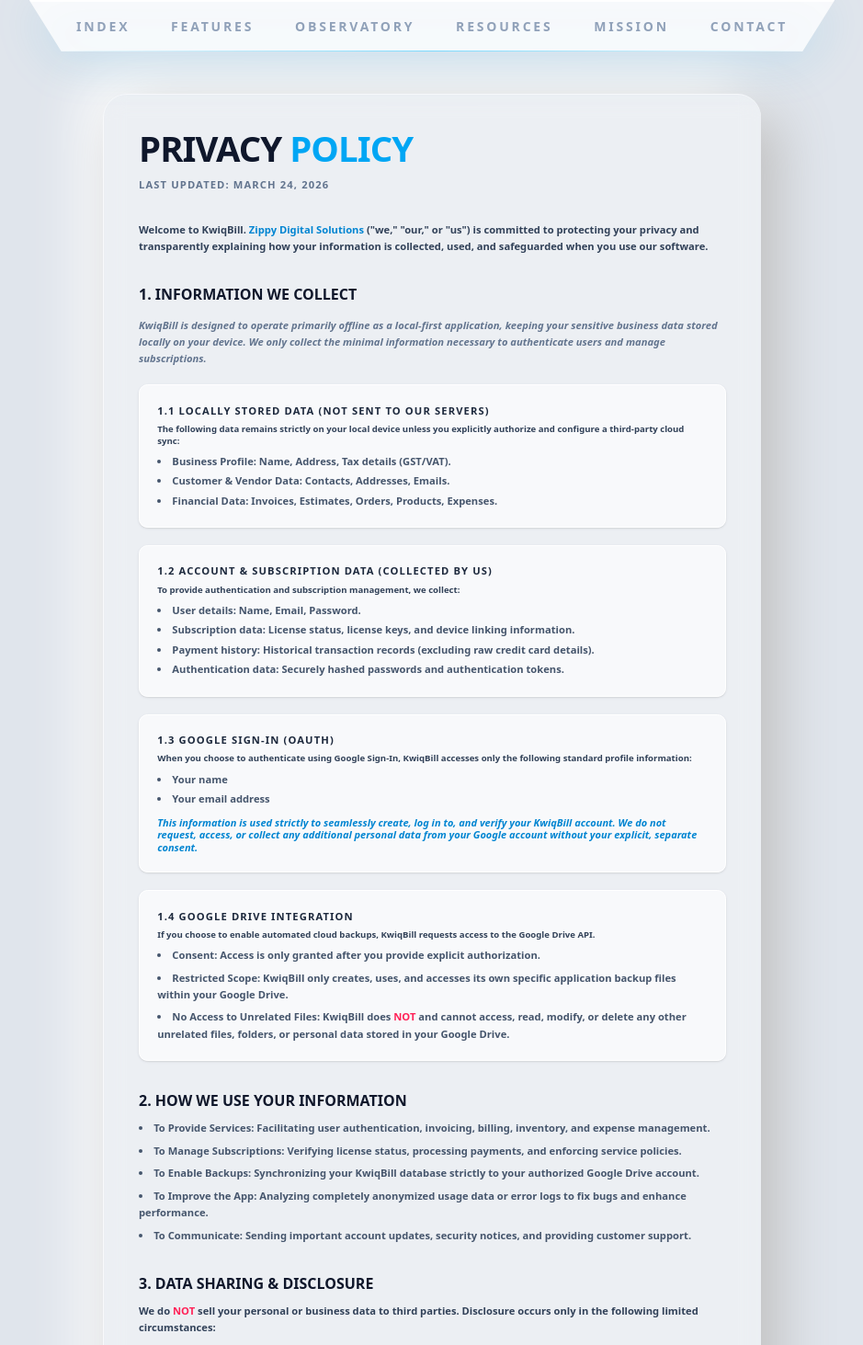
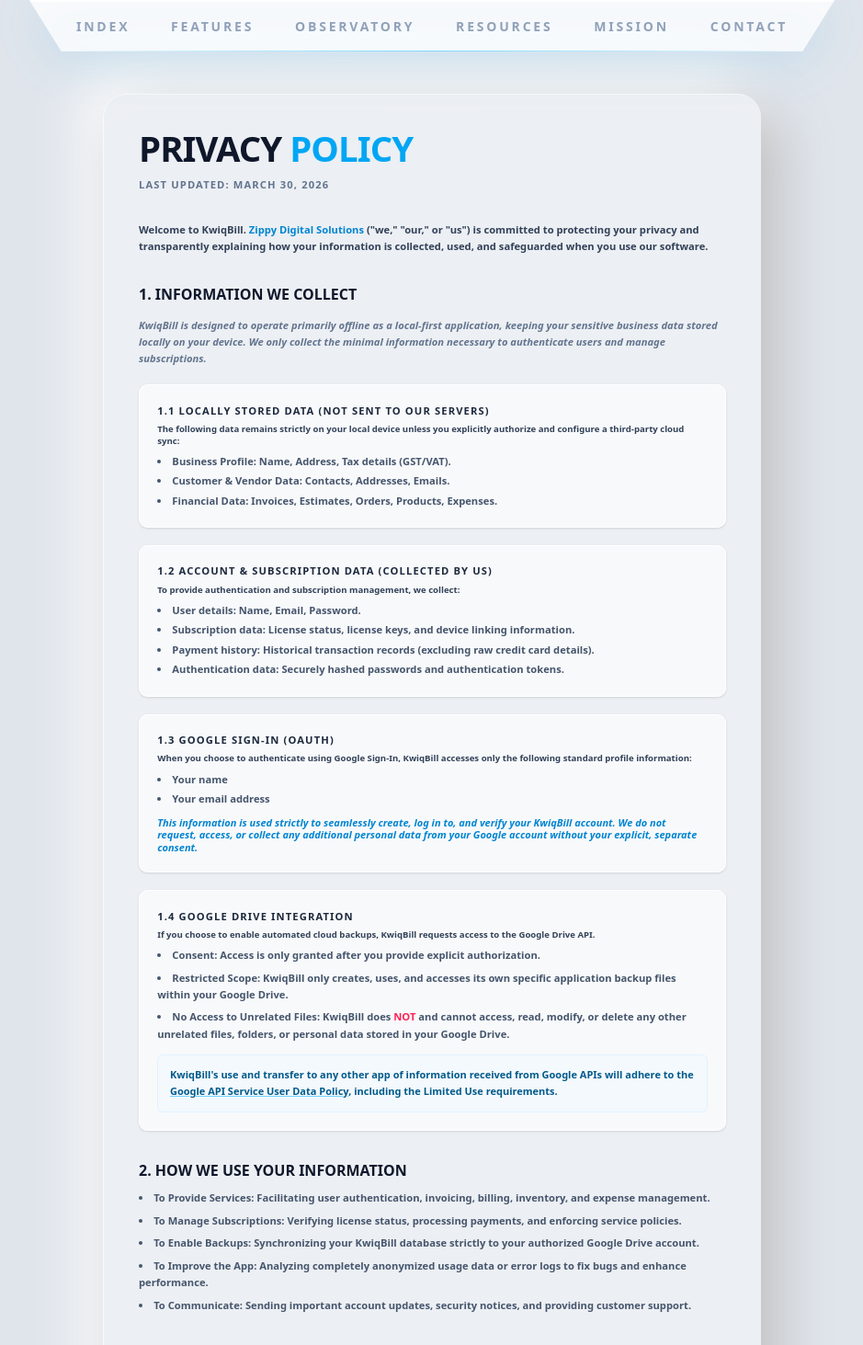
Before and after one commit to laser069/kqiq-landing, a Next.js app: page /privacy in a window 1280 px wide. Shown: the top 1463 px of the page at 92% size, without its empty margins (170-1109 px from the left). Built offline with nearby package versions, Linux system fonts and the light colour scheme.

Commit message:
Added Google......

```diff
--- a/app/privacy/page.tsx
+++ b/app/privacy/page.tsx
@@ -2,8 +2,11 @@
 import { Metadata } from "next";
 
 export const metadata: Metadata = {
-  title: "Privacy Policy",
+  title: "Privacy Policy | KwiqBill",
   description: "Privacy policy detailing data collection, Google Sign-In, and Google Drive API usage for KwiqBill.",
+  alternates: {
+    canonical: "/privacy",
+  },
 };
 
 export default function PrivacyPage() {
@@ -14,7 +17,7 @@
           Privacy <span className="text-sky-500">Policy</span>
         </h1>
         <p className="text-slate-500 font-bold mb-10 text-sm uppercase tracking-widest">
-          LAST UPDATED: March 24, 2026
+          LAST UPDATED: March 30, 2026
         </p>
 
         <div className="space-y-10 text-slate-700 font-bold leading-relaxed text-sm">
@@ -68,6 +71,11 @@
                   <li><strong>Restricted Scope:</strong> KwiqBill only creates, uses, and accesses its own specific application backup files within your Google Drive.</li>
                   <li><strong>No Access to Unrelated Files:</strong> KwiqBill does <strong className="text-rose-500">NOT</strong> and cannot access, read, modify, or delete any other unrelated files, folders, or personal data stored in your Google Drive.</li>
                 </ul>
+                <div className="mt-4 p-4 bg-sky-50/50 rounded-lg border border-sky-100">
+                  <p className="text-[11px] text-sky-800 leading-relaxed font-bold">
+                    KwiqBill's use and transfer to any other app of information received from Google APIs will adhere to the <a href="https://developers.google.com/terms/api-services-user-data-policy" target="_blank" rel="noopener noreferrer" className="underline decoration-sky-300 hover:text-sky-600 transition-colors">Google API Service User Data Policy</a>, including the Limited Use requirements.
+                  </p>
+                </div>
               </div>
             </div>
           </section>
--- a/app/terms/page.tsx
+++ b/app/terms/page.tsx
@@ -2,8 +2,11 @@
 import { Metadata } from "next";
 
 export const metadata: Metadata = {
-  title: "Terms & Conditions",
+  title: "Terms & Conditions | KwiqBill",
   description: "Terms and conditions for using KwiqBill software by Zippy Digital Solutions.",
+  alternates: {
+    canonical: "/terms",
+  },
 };
 
 export default function TermsPage() {
```
Also changed, not shown: firebase.json.
